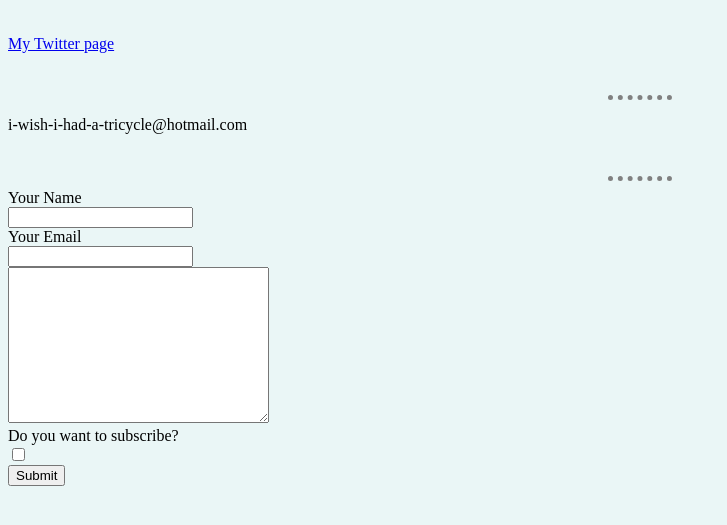
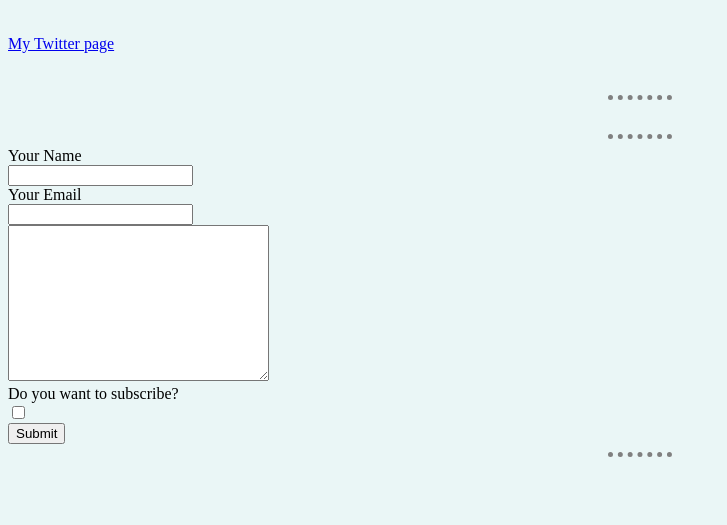
Before and after one commit to zamasara/project, a plain HTML site: page contact.html in a window 1280 px wide. Shown: the part 79-604 px from the top of the page, without its empty margins (0-727 px from the left). Drawn offline with Linux system fonts and the light colour scheme.

Commit message:
Update contact.html

```diff
--- a/contact.html
+++ b/contact.html
@@ -28,7 +28,6 @@
   <p><a href="https://twitter.com/jimmy_carv">My Twitter page</a></p>
   <br>
   <hr>
-  <p>i-wish-i-had-a-tricycle@hotmail.com</p>
   <br>
   <hr>
 </body>
@@ -43,5 +42,5 @@
   <input type="checkbox" name="" value=""><br>
   <input type="submit" name=""><br>
 </form>
-
+<hr>
 </html>
```
